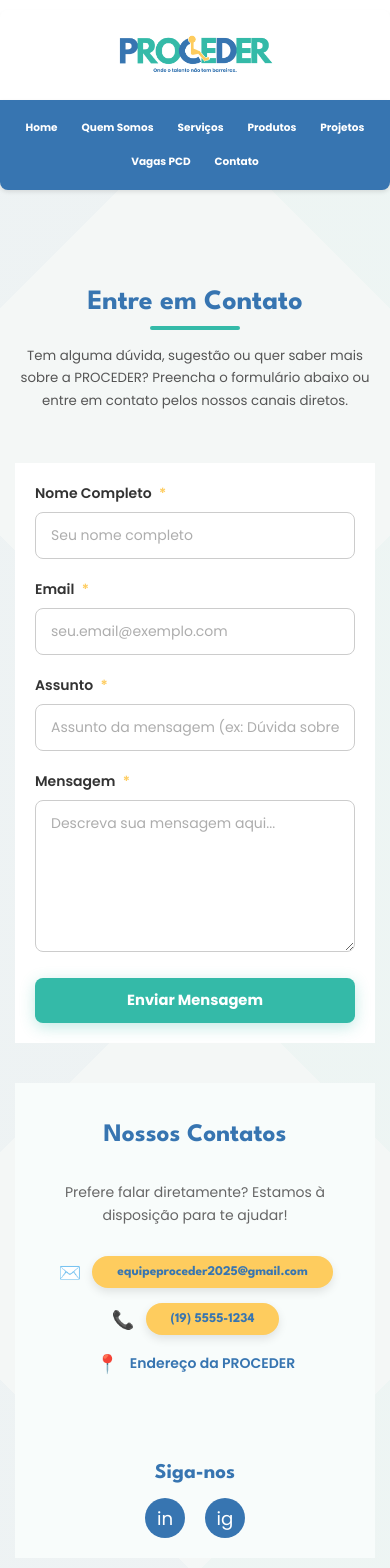
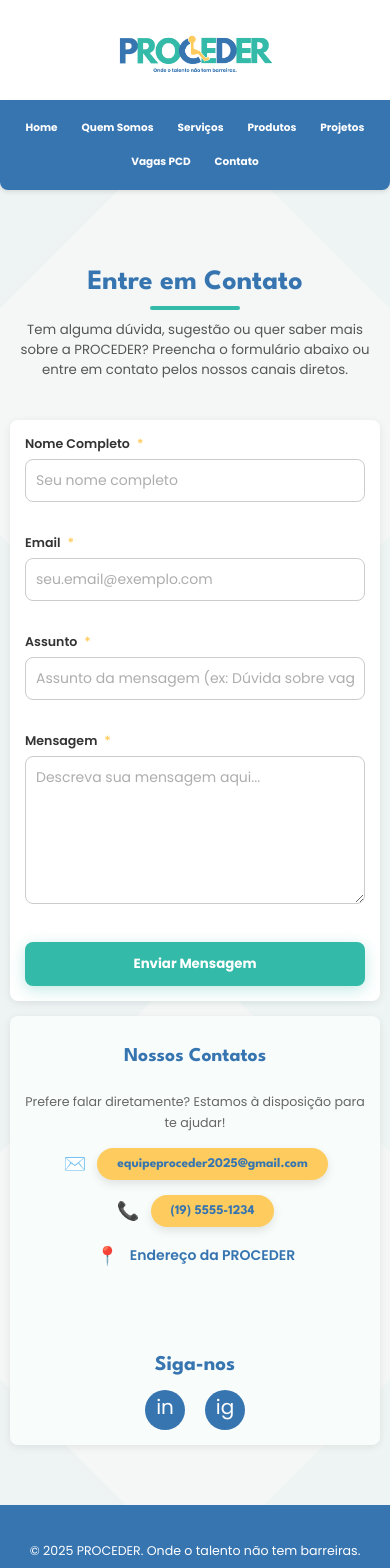
Before and after one commit to Hakonee/proceder, a React (Vite) app: page /proceder/contato in a window 390 px wide. Shown: the top 1568 px of the page. Built offline with nearby package versions, Linux system fonts and the light colour scheme.

Commit message:
Corrigir overflow de conteúdo no mobile removendo min-width forçados

```diff
--- a/src/styles/About.css
+++ b/src/styles/About.css
@@ -535,34 +535,85 @@
 }
 
 @media (max-width: 480px) {
+  .page-container {
+    padding: 20px 10px;
+    max-width: 100%;
+  }
+
   .about-main-title {
     font-size: 2em;
+    margin-bottom: 20px;
   }
   .about-main-title::after {
     width: 80px;
   }
   .section-title {
     font-size: 1.6em;
+    margin-top: 40px;
+    margin-bottom: 20px;
   }
   .section-title::after {
     width: 50px;
   }
 
+  .about-intro-section {
+    padding: 15px;
+    margin-bottom: 30px;
+    border-radius: 8px;
+  }
+
+  .about-intro-flex-container {
+    flex-direction: column;
+    gap: 20px;
+  }
+
   .about-intro-text-block {
     font-size: 0.95em;
+    min-width: auto; /* Remove min-width forçado */
+    flex: 1 1 100%;
   }
+
+  .about-image-block {
+    min-width: auto; /* Remove min-width forçado */
+    flex: 1 1 100%;
+  }
+
   .team-section-title {
     font-size: 1.4em;
+    margin-bottom: 15px;
   }
   .team-photo-wrapper {
     padding-bottom: 80%; /* Ainda mais altura para fotos em mobile */
+    border-radius: 8px;
+  }
+
+  .brand-definition-section {
+    padding: 15px;
+    margin-bottom: 30px;
+  }
+
+  .brand-definition-content {
+    flex-direction: column;
+    gap: 15px;
   }
 
   .brand-definition-img {
-    max-width: 80%;
+    max-width: 90%;
+    margin: 0 auto;
   }
   .brand-definition-text {
     font-size: 0.95em;
+  }
+
+  .color-palette-grid,
+  .typography-grid {
+    grid-template-columns: 1fr;
+    gap: 15px;
+    padding: 10px;
+  }
+
+  .color-item, .font-item {
+    padding: 15px;
   }
 
   .color-item h3 {
@@ -581,10 +632,16 @@
     font-size: 0.9em;
   }
 
+  .suggestion-section {
+    padding: 15px;
+    margin-top: 30px;
+  }
+
   .suggestion-section p {
     font-size: 1em;
   }
   .contact-link {
+    padding: 10px 20px;
     font-size: 0.95em;
   }
 }
--- a/src/styles/Contact.css
+++ b/src/styles/Contact.css
@@ -314,24 +314,103 @@
 }
 
 @media (max-width: 480px) {
+  .contact-page {
+    padding: 20px 10px;
+    max-width: 100%;
+  }
+
+  .contact-header {
+    margin-bottom: 25px;
+  }
+
   .contact-title {
     font-size: 2em;
+    margin-bottom: 10px;
   }
+
   .contact-intro-text {
     font-size: 0.95em;
+    max-width: 100%;
+    line-height: 1.5;
   }
-  .contact-form-container,
+
+  .contact-content-wrapper {
+    flex-direction: column;
+    gap: 15px;
+  }
+
+  .contact-form-container {
+    flex: 1 1 100%;
+    min-width: auto; /* Remove min-width forçado */
+    max-width: 100%;
+    padding: 15px;
+    border-radius: 8px;
+    box-shadow: 0 2px 8px rgba(0, 0, 0, 0.08);
+  }
+
+  .form-group {
+    margin-bottom: 12px;
+  }
+
+  .form-label {
+    font-size: 0.9em;
+    margin-bottom: 6px;
+  }
+
+  .form-input,
+  .form-textarea {
+    padding: 10px;
+    font-size: 1em;
+  }
+
+  .form-textarea {
+    min-height: 120px;
+  }
+
+  .submit-button {
+    padding: 12px 20px;
+    font-size: 0.95em;
+    max-width: 100%;
+    width: 100%;
+  }
+
   .contact-info-sidebar {
-    border-radius: 0; /* Remove bordas arredondadas em telas muito pequenas */
-    box-shadow: none; /* Remove sombra */
+    flex: 1 1 100%;
+    min-width: auto; /* Remove min-width forçado */
+    max-width: 100%;
+    padding: 15px;
+    border-radius: 8px;
+    box-shadow: 0 2px 8px rgba(0, 0, 0, 0.08);
   }
-  .contact-form-container {
-    padding: 20px;
+
+  .sidebar-title {
+    font-size: 1.4em;
+    margin-bottom: 15px;
   }
-  .contact-info-sidebar {
-    padding: 20px;
+
+  .sidebar-text {
+    font-size: 0.9em;
+    margin-bottom: 15px;
   }
-  .submit-button {
-    max-width: 100%; /* Botão ocupa toda a largura em mobile */
+
+  .info-item {
+    margin-bottom: 12px;
+    padding-bottom: 10px;
+    border-bottom: 1px solid #f0f0f0;
+  }
+
+  .info-item h3 {
+    font-size: 0.95em;
+    margin-bottom: 5px;
+  }
+
+  .info-item p {
+    font-size: 0.85em;
+  }
+
+  .social-icon {
+    width: 35px;
+    height: 35px;
+    font-size: 1.1em;
   }
 }
--- a/src/styles/Home.css
+++ b/src/styles/Home.css
@@ -661,9 +661,18 @@ body {
   }
   .brand-meaning-block {
     padding: 25px;
+    flex-direction: column;
+    gap: 20px;
   }
   .brand-meaning-img {
     max-width: 90%;
+    min-width: auto;
+    flex: 1 1 100%;
+    margin: 0 auto;
+  }
+  .brand-meaning-text {
+    min-width: auto;
+    flex: 1 1 100%;
   }
   .brand-meaning-text h3 {
     font-size: 1.5em;
```
